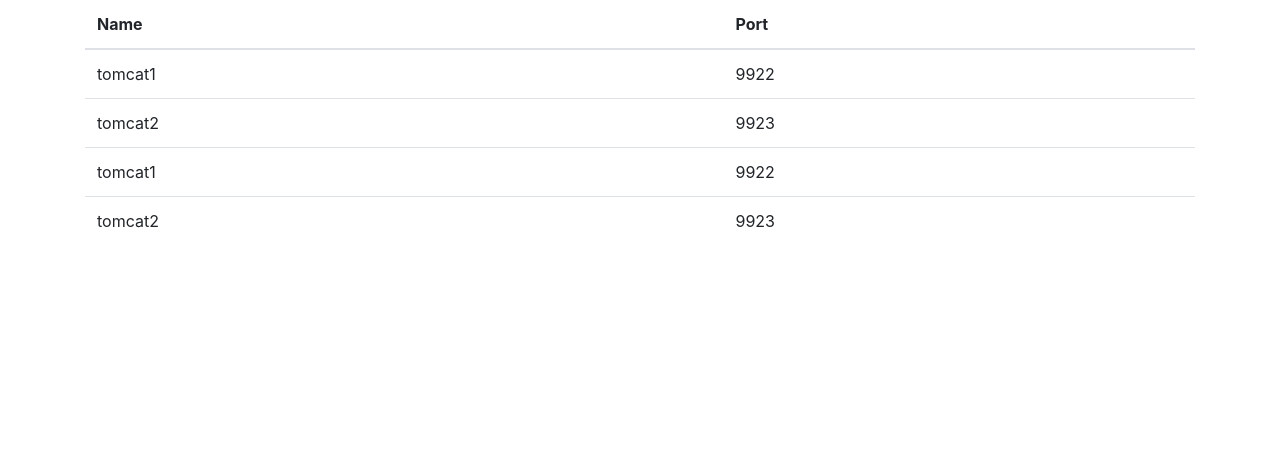
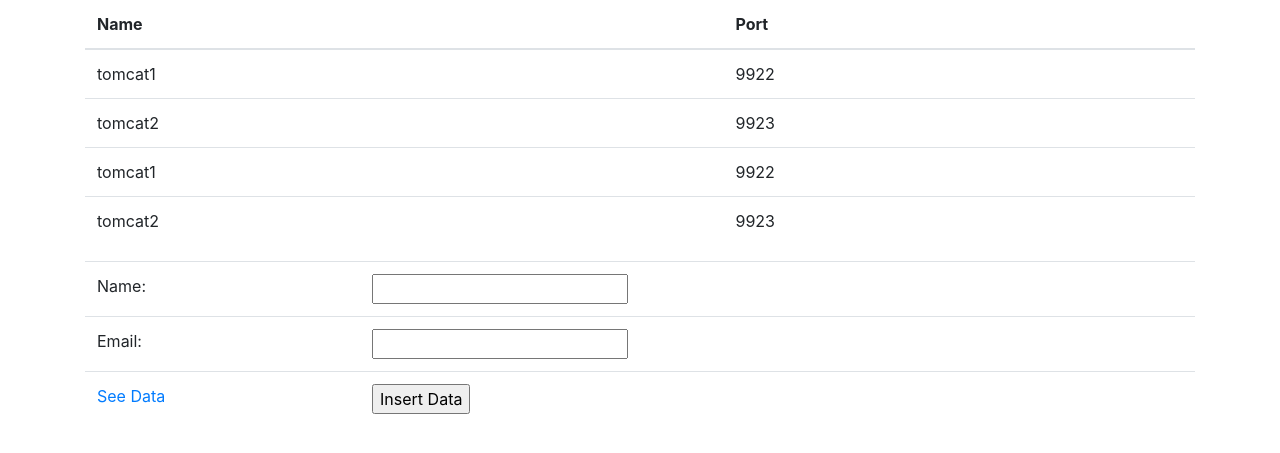
Before and after one commit to aink99/ssh-gateway, a PHP site: page /manage.php in a window 1280 px wide. Shown: the part 175-628 px from the top of the page. Run offline with PHP 8.4, Linux system fonts and the light colour scheme; data comes from the database, SQL or seed files in the repository; data that the repository does not hold is empty.

Commit message:
Added table

```diff
--- a/www/manage.php
+++ b/www/manage.php
@@ -70,12 +70,32 @@
                  </table>
                  ';
 
+             ?>
+      </div>
 
 
 
-             ?>
-      </div>
 
+      		<!-- showing the message here-->
+      		<div><?php echo $message;?></div>
+
+      		<table class=table>
+      			<form action="insert.php" method="post">
+      			<tr>
+      				<td>Name:</td>
+      				<td><input name="name" type="text"></td>
+      			</tr>
+      			<tr>
+      				<td>Email:</td>
+      				<td><input name="port" type="text"></td>
+      			</tr>
+      			<tr>
+      				<td><a href="list.php">See Data</a></td>
+      				<td><input name="submit_data" type="submit" value="Insert Data"></td>
+      			</tr>
+      			</form>
+      		</table>
+      	</div>
 
 </body>
 
```
